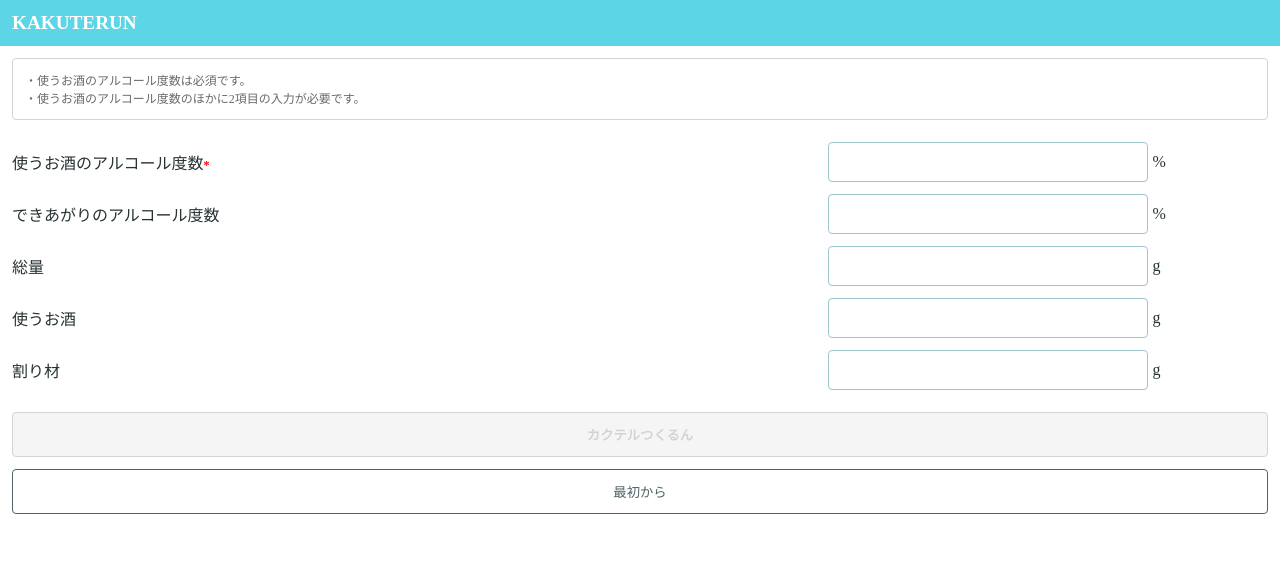
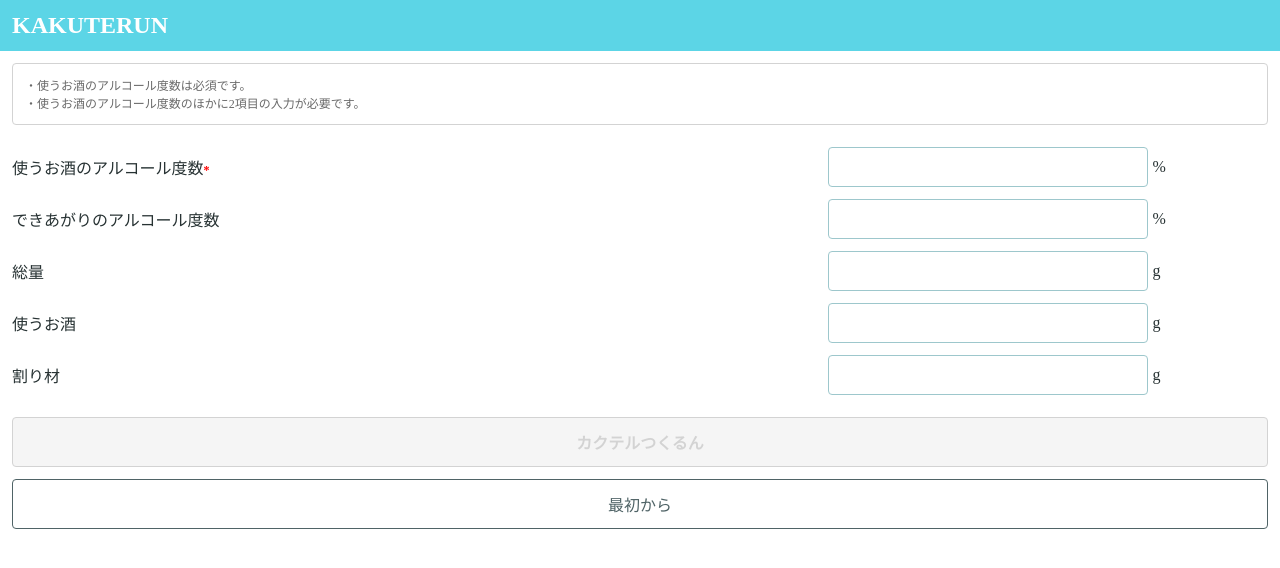
Before and after one commit to ruru8/kakuterun, a plain HTML site: page index.html in a window 1280 px wide. Drawn offline with nearby package versions, Linux system fonts and the light colour scheme.

Commit message:
font-sizeを基本16pxに

```diff
--- a/style.css
+++ b/style.css
@@ -10,7 +10,7 @@ header {
   padding: 12px;
 
   font-weight: bold;
-  font-size: 1.2em;
+  font-size: 24px;
 
   display: flex;
   align-items: center;
@@ -52,6 +52,9 @@ form {
       width: 25%;
       border-radius: 4px;
       border: #9dc7cc 1px solid;
+      font-size: 16px;
+      color: #273233;
+      ;
 
     }
 
@@ -68,6 +71,7 @@ form {
   margin-top: 24px;
 
   button {
+    font-size: 16px;
     padding: 12px;
     margin-bottom: 12px;
 
```
